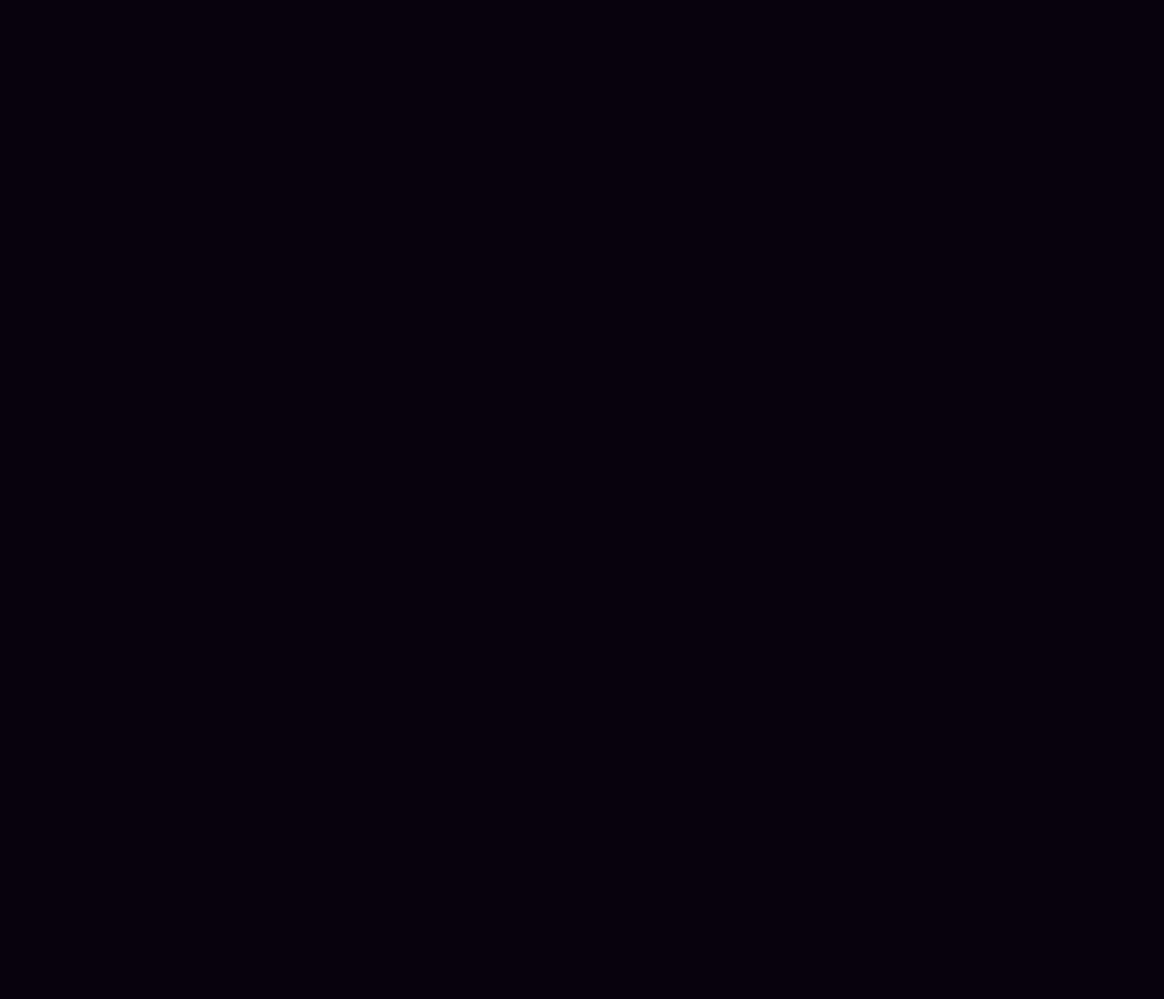
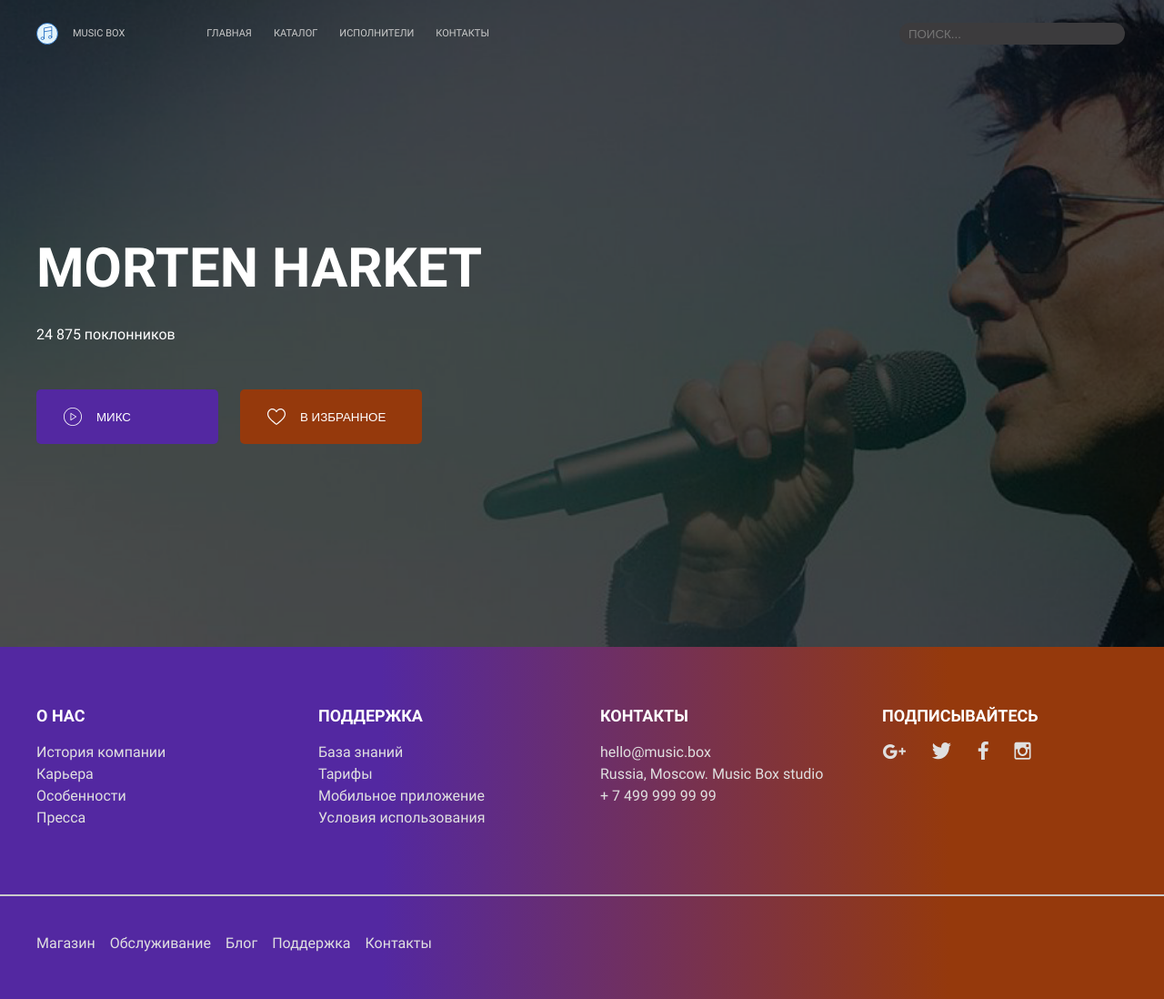
Before and after one commit to MaxNeverov/layout-designer-project-lvl2, a website: page src/artist.html in a window 1280 px wide. Shown: the whole page at 91% size. Before the commit the page ends 800 px from the top, so only its background shows below. Drawn offline with Linux system fonts and the light colour scheme.

Commit message:
исполнители описание

```diff
--- a/src/artist.html
+++ b/src/artist.html
@@ -9,6 +9,95 @@
     <link rel="stylesheet" href="css/style.css">
 </head>
 <body>
+    <header>
+        <div class="container cont-rel">
+            <nav class="flex-container header">
+                <div class="logo-title flex-container">
+                    <img src="images/logo.svg" alt="logo" height="24px" class="flex-marg-logo">
+                    <a href="#page-description" class="head-a flex-marg-logo">Music Box</a>
+                </div>
+                <div class="flex-container  nav">
+                    <a href="index.html" class="head-a">Главная</a>
+                    <a href="#" class="head-a">Каталог</a>
+                    <a href="#page-description" class="head-a">Исполнители</a>
+                    <a href="#" class="head-a">Контакты</a>
+                </div>
+                <div class="flex-marg-header flex-container ">
+                    <input type="text" placeholder="ПОИСК..." class="search">
+                </div>
+            </nav>
+        </div>
+    </header>
+
+    <main>
+        <section id="page-description" class="bcg-sec-2">
+            <div class="container">
+                <h1 class="artist-main-title">Morten Harket</h1>
+                <p class="viewers">24 875 поклонников</p>
+                <div class="flex-container wrap">
+                    <button class="btn flex-container purple-btn artist-btn mr-24" type="submit">
+                        <img class="svg-img" height="20px" src="images/play-button.svg" alt="">
+                        МИКС
+                    </button>
+                    <button class="btn flex-container brown-btn artist-btn" type="submit">
+                        <img class="svg-img" height="20px" src="images/heart.svg" alt="">
+                        В ИЗБРАННОЕ
+                    </button>
+
+                </div>
+
+
+            </div>
+        </section>
+    </main>
+
+    <footer class="footer-bcg">
+        <div class="footer-line">
+            <div class="container footer-cont-top">
+                <div class="flex-container wrap">
+                    <div class="flex-container footer-flex-col mr-40">
+                        <h4>О нас</h4>
+                        <a href="#" class="footer-a">История компании</a>
+                        <a href="#" class="footer-a">Карьера</a>
+                        <a href="#" class="footer-a">Особенности</a>
+                        <a href="#" class="footer-a">Пресса</a>
+                    </div>
+                    <div class="flex-container footer-flex-col mr-40">
+                        <h4>Поддержка</h4>
+                        <a href="#" class="footer-a">База знаний</a>
+                        <a href="#" class="footer-a">Тарифы</a>
+                        <a href="#" class="footer-a">Мобильное приложение</a>
+                        <a href="#" class="footer-a">Условия использования</a>
+                    </div>
+                    <div class="flex-container footer-flex-col mr-40">
+                        <h4>Контакты</h4>
+                        <p class="footer-p">hello@music.box</p>
+                        <p class="footer-p">Russia, Moscow. Music Box studio</p>
+                        <p class="footer-p">+ 7 499 999 99 99</p>
+                    </div>
+                    <div class="flex-container footer-flex-col">
+                        <h4>Подписывайтесь</h4>
+                        <div class="footer-flex-row">
+                            <img class="mr-24" src="images/Google+.png" alt="Google+ logo">
+                            <img class="mr-24" src="images/Twitter.png" alt="Twitter logo">
+                            <img class="mr-24" src="images/Facebook.png" alt="Facebook logo">
+                            <img class="mr-24" src="images/Instagram.png" alt="Instagram logo">
+                        </div>
+                    </div>
+                </div>
+            </div>
+        </div>
+
+        <div class="container footer-cont-bottom">
+            <div class="flex-container wrap footer-bottom-col">
+                <a href="#" class="footer-a mr-16">Магазин</a>
+                <a href="#" class="footer-a mr-16">Обслуживание</a>
+                <a href="#" class="footer-a mr-16">Блог</a>
+                <a href="#" class="footer-a mr-16">Поддержка</a>
+                <a href="#" class="footer-a mr-16">Контакты</a>
+            </div>
+        </div>
+    </footer>
 
 </body>
 </html>
--- a/src/scss/app.scss
+++ b/src/scss/app.scss
@@ -1,8 +1,13 @@
 @import "variables";
 @import "general";
+
 @import "header";
+
 @import "section-1";
 @import "subscription";
 @import "news";
 @import "mobile-version";
+
+@import "artist-descr";
+
 @import "footer";
--- /dev/null
+++ b/src/scss/artist-descr.scss
@@ -0,0 +1,43 @@
+.bcg-sec-2 {
+    padding-top: 250px;
+    padding-bottom: 223px;
+    background-image: url('../images/Morten\ Harket.png');
+    background-position: center;
+    background-size: cover;
+}
+
+.brown-btn {
+    background-color: $brown;
+}
+
+.purple-btn {
+    background-color: $purple;
+}
+
+.artist-btn {
+    min-width: 200px;
+    border: none;
+    align-items: center;
+}
+
+.svg-img {
+    filter: invert(100%);
+    margin-right: 16px;
+}
+
+.artist-main-title {
+    text-align: left;
+    margin-bottom: 16px;
+}
+
+.viewers {
+    font-weight: 400;
+    font-size: 16px;
+    margin-bottom: 48px;
+}
+
+@media (max-width: 1199px) {
+    .purple-btn {
+        margin-bottom: 24px;
+    }
+}
```
Also changed, not shown: src/index.html (+2 -2 lines), src/css/style.css, 1 other file.
